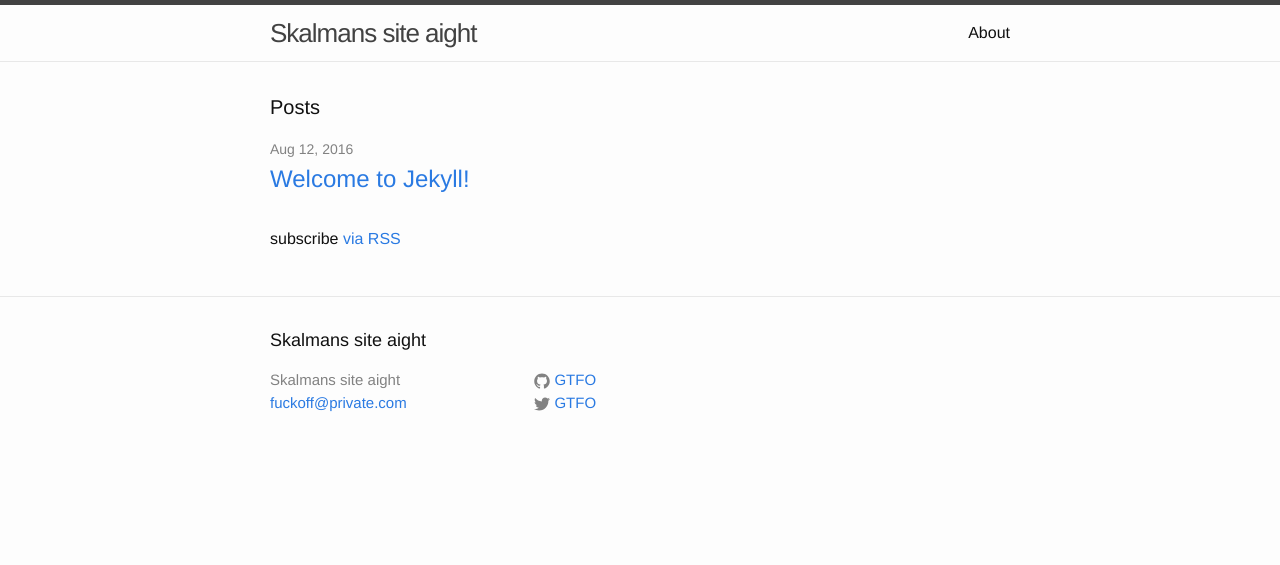
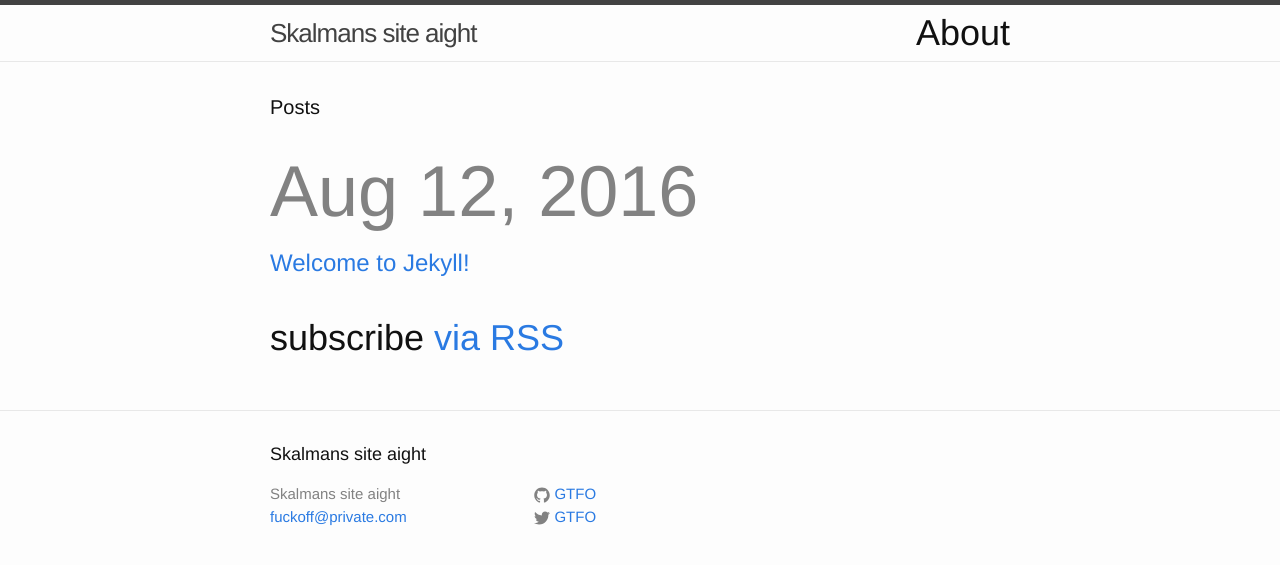
Before and after one commit to IamSkalman/iamskalman.github.io, a Jekyll site: the page built from index.html, in a window 1280 px wide. Shown: the top 565 px of the page. Built offline with Jekyll 4.4.1, drawn with Linux system fonts in a browser that asks for light colours.

Commit message:
Update main.scss

```diff
--- a/css/main.scss
+++ b/css/main.scss
@@ -7,9 +7,9 @@
 
 // Our variables
 $base-font-family: "Helvetica Neue", Helvetica, Arial, sans-serif;
-$base-font-size:   16px;
+$base-font-size:   36px;
 $base-font-weight: 400;
-$small-font-size:  $base-font-size * 0.875;
+$small-font-size:  $base-font-size * 2;
 $base-line-height: 1.5;
 
 $spacing-unit:     30px;
```
